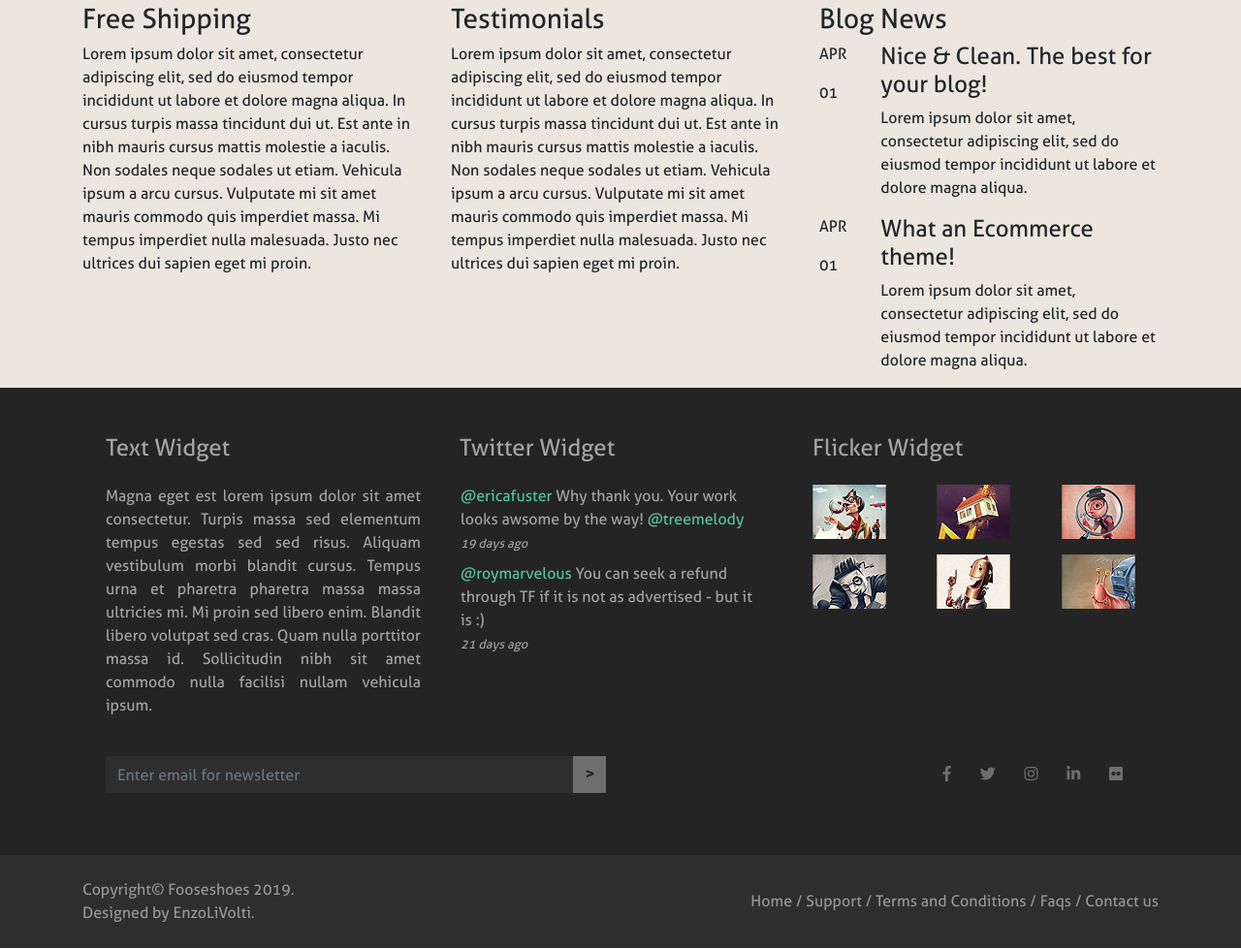
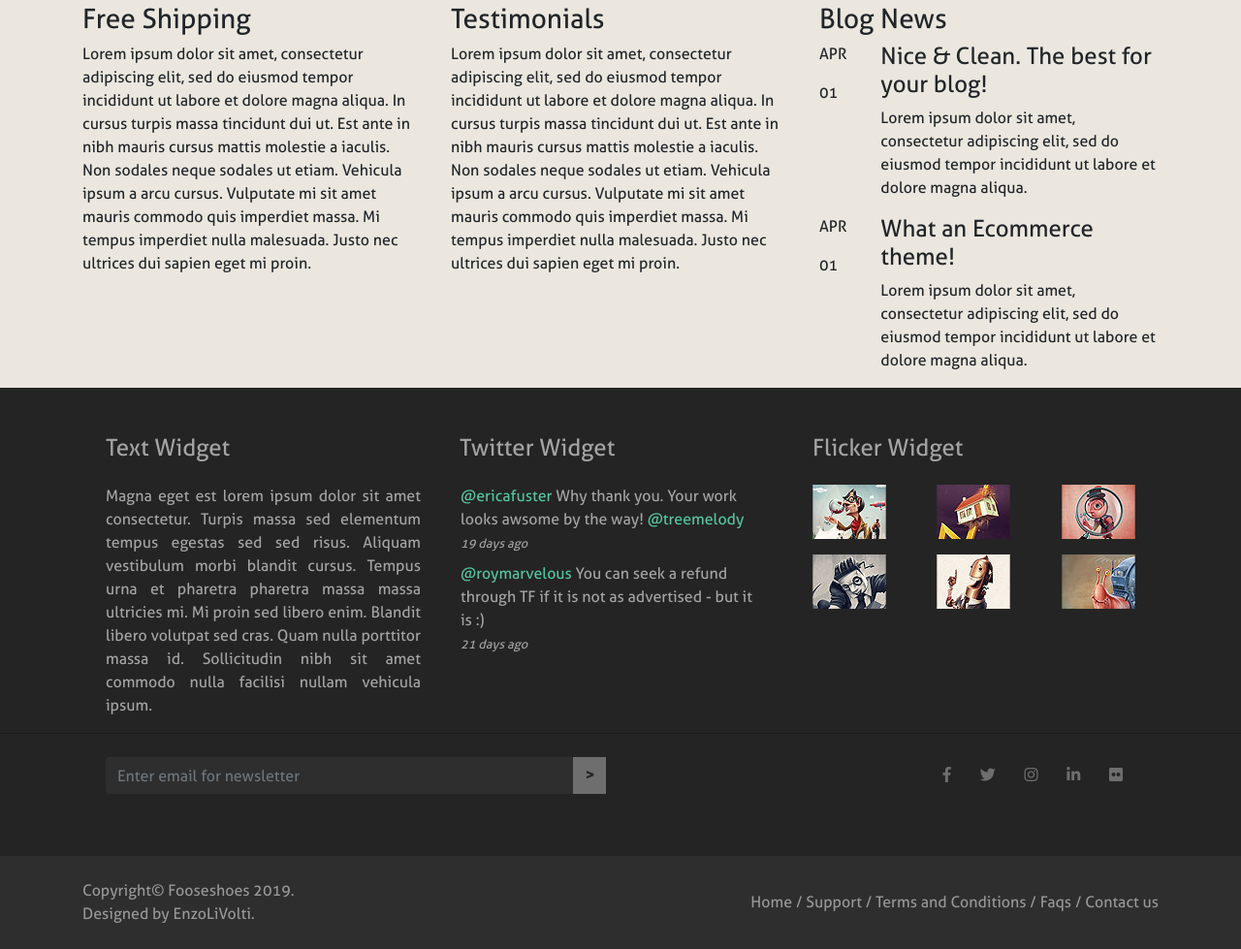
Before and after one commit to vladplesu/eproject, a website: page public/index.html in a window 1280 px wide. Shown: the part 1522-2501 px from the top of the page at 97% size. Drawn offline with nearby package versions, Linux system fonts and the light colour scheme.

Commit message:
small changes to top footer

```diff
--- a/public/index.html
+++ b/public/index.html
@@ -570,8 +570,11 @@
             </div>
           </div>
         </div>
-        <div class="row pt-4 pb-5 px-4">
-          <div class="col-md mb-3 mr-auto">
+      </div>
+      <div class="border-top border-cod-gray">
+        <div class="container">
+          <div class="row pt-4 pb-2 pb-md-5 px-md-4">
+            <div class="col-md mb-3">
               <div class="input-group was-validated">
                 <input
                 id="newsletter"
@@ -590,6 +593,7 @@
               <a href="#" class="btn text-secondary"><i class="fab fa-instagram"></i></a>
               <a href="#" class="btn text-secondary"><i class="fab fa-linkedin-in"></i></a>
               <a href="#" class="btn text-secondary"><i class="fab fa-flickr"></i></a>
+            </div>
           </div>
         </div>
       </div>
```
Lines whose indentation alone changed are shown as unchanged.
